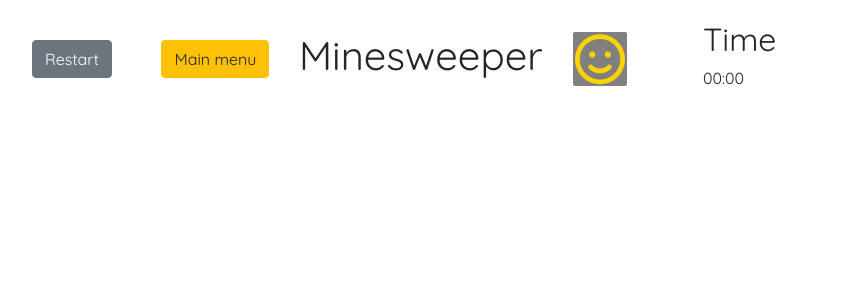
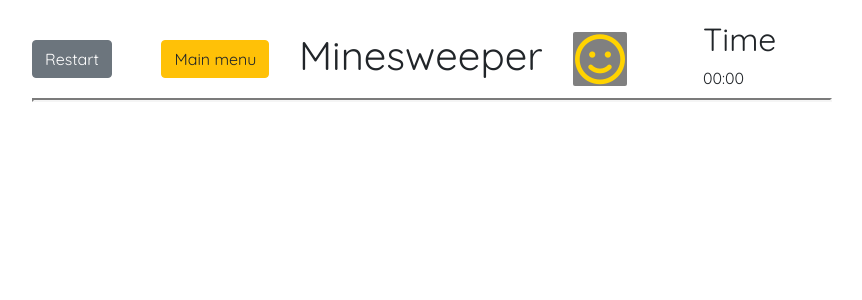
Before and after one commit to dolezsariza/minesweeperTW4, a Flask app: template templates/game.html in a window 1280 px wide. Shown: the top 300 px of the page, without its empty margins (53-915 px from the left). Run offline with Flask 2, Linux system fonts and the light colour scheme; the template is opened without the code that fills it, so the values that code supplies are empty; some libraries are stand-ins or nearby versions.

Commit message:
board css

```diff
--- a/static/css/style.css
+++ b/static/css/style.css
@@ -10,14 +10,22 @@
     border-right: 2px solid #7B7B7B;
 }
 
+.board{
+   max-width: 800px;
+    padding: 0px 15px;
+    border-bottom: 2px solid #f5f5f5;
+    border-left: 2px solid #7B7B7B;
+    border-top: 2px solid #7B7B7B;
+    border-right: 2px solid #f5f5f5;
+
+}
 
 .container{
   margin-top: 20px;
 }
 
-.board .known{
-
-    border-bottom: 2px solid #f5f5f5;
+.known{
+        border-bottom: 2px solid #f5f5f5;
     border-left: 2px solid #7B7B7B;
     border-top: 2px solid #7B7B7B;
     border-right: 2px solid #f5f5f5;
--- a/templates/game.html
+++ b/templates/game.html
@@ -39,7 +39,7 @@
             <label id="minutes">00</label>:<label id="seconds">00</label>
         </div>
     </div>
-    <div class = board>
+    <div class = "board">
         {% for row in range(row_num) %}
             <div class="row ">
                 {% for col in range(col_num) %}
```
